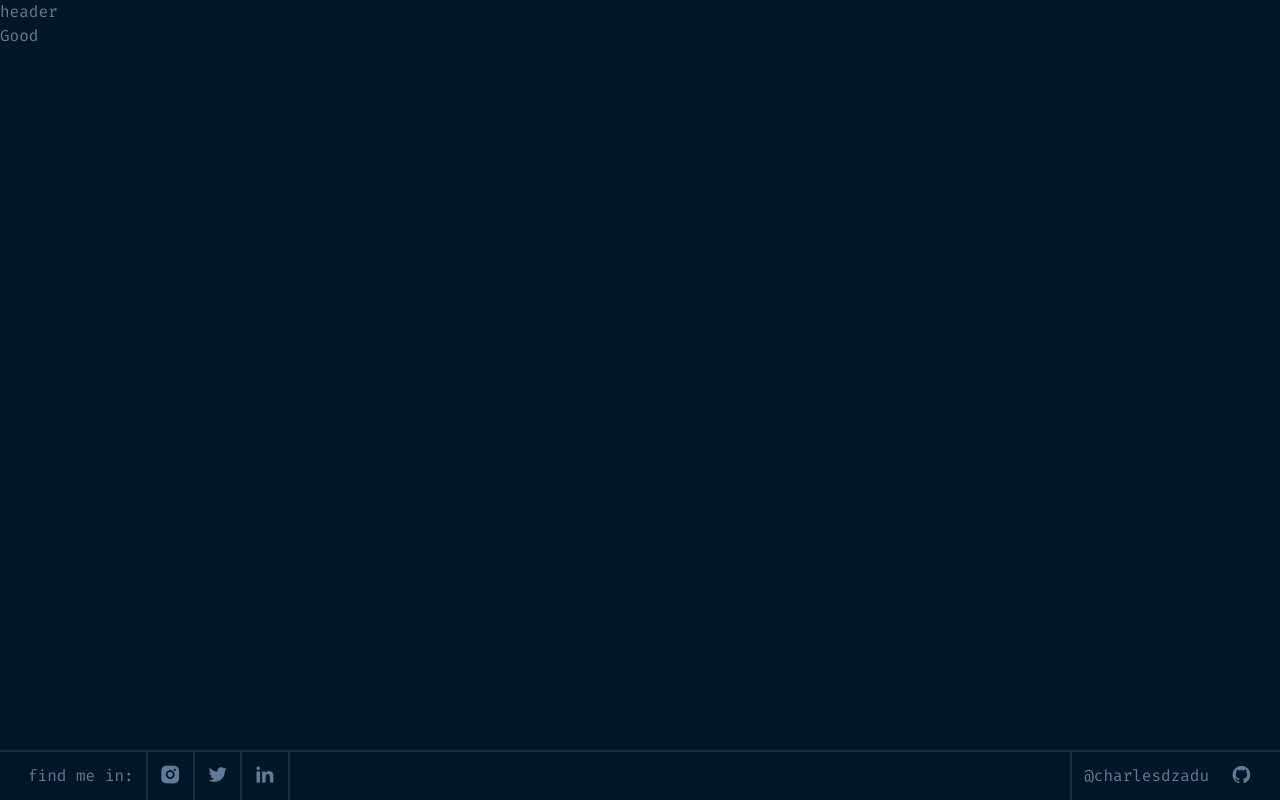
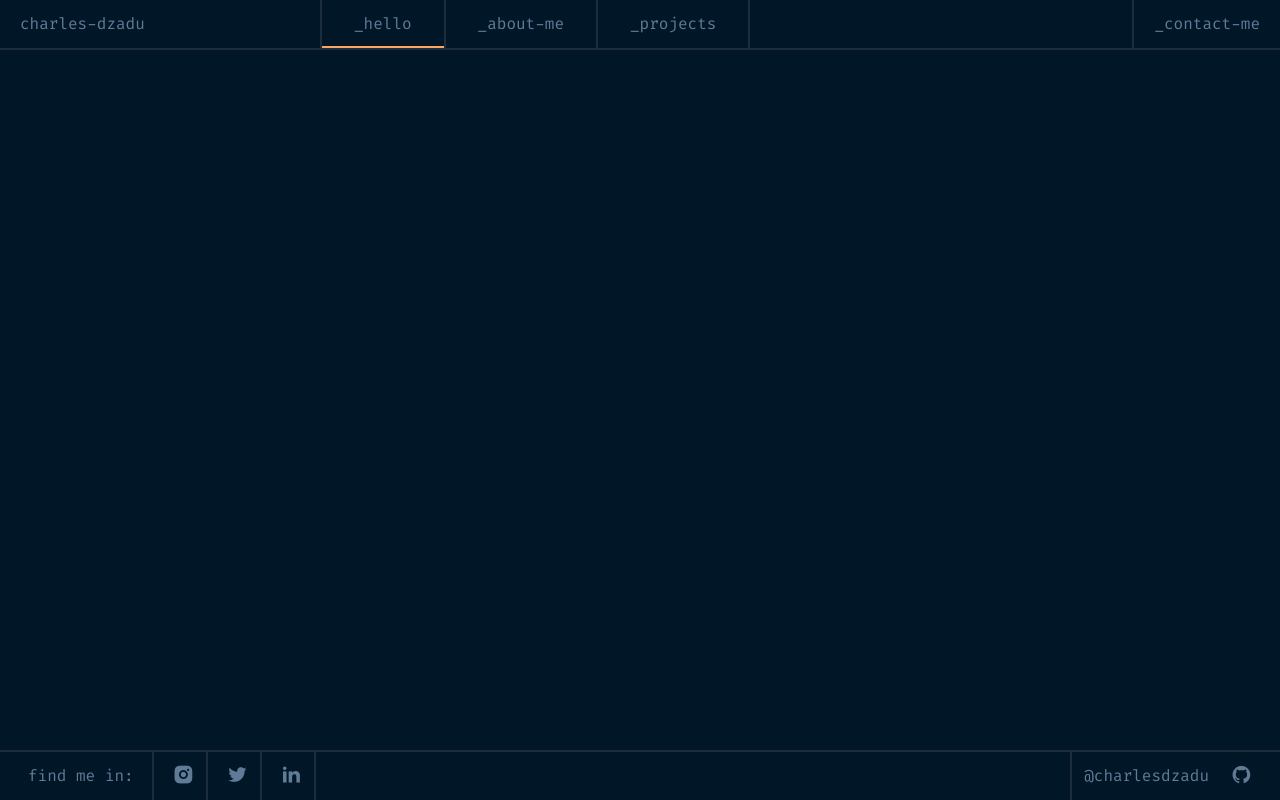
Before and after one commit to charlesdzadu/charlesdzadu.dev, a Nuxt app: page / in a window 1280 px wide. Built offline with nearby package versions, Linux system fonts and the light colour scheme.

Commit message:
:heart: Header  non responsive done

```diff
--- a/components/Footer.vue
+++ b/components/Footer.vue
@@ -1,7 +1,7 @@
 <template>
 	<LineH></LineH>
 	<div class="px-4 flex justify-between">
-		<div class="flex items-center ">
+		<div class="flex items-center w-[300px] justify-between">
 			<h1 class="px-3">find me in: </h1>
 			<LineV></LineV>
 			<IconsSocial icon="ri-instagram-fill" link="https://instagram.com/charlesdzadu" />
--- a/components/Header.vue
+++ b/components/Header.vue
@@ -1,3 +1,15 @@
 <template>
-	<div>header</div>
+	<div class="flex flex-col">
+		<div class="flex justify-between">
+			<div class="px-5 flex items-center">
+				<a href="" class=" hover:text-white transition-colors  w-[300px]">charles-dzadu</a>
+				<HeaderMenu></HeaderMenu>
+			</div>
+			<div class="flex items-center">
+				<LineV></LineV>
+				<a href="" class="px-5 py-3 hover:text-white transition-colors">_contact-me</a>
+			</div>
+		</div>
+		<LineH></LineH>
+	</div>
 </template>
--- /dev/null
+++ b/components/Header/Menu.vue
@@ -0,0 +1,6 @@
+<template>
+	<LineV></LineV>
+	<HeaderMenuItem title="_hello" :active="true" />
+	<HeaderMenuItem title="_about-me" />
+	<HeaderMenuItem title="_projects" />
+</template>
--- /dev/null
+++ b/components/Header/MenuItem.vue
@@ -0,0 +1,28 @@
+<template>
+	<a href="">
+		<span class=" px-8 py-3 hover:text-white " :class="{'border-b-2 border-b-orange': active}" >{{title}}</span>
+	</a>
+	<LineV></LineV>
+</template>
+
+<script setup>
+
+let props = defineProps({
+	title: {
+		type: String,
+		required: true,
+	},
+	link: {
+		type: String,
+		required: false,
+
+	},
+	active : {
+		type: Boolean,
+		required: false,
+		default: false,
+	}
+})
+
+
+</script>
--- a/pages/index.vue
+++ b/pages/index.vue
@@ -1,6 +1,6 @@
 <template>
 	<div>
-		<h1>Good</h1>
+		<h1></h1>
 	</div>
 </template>
 
```
